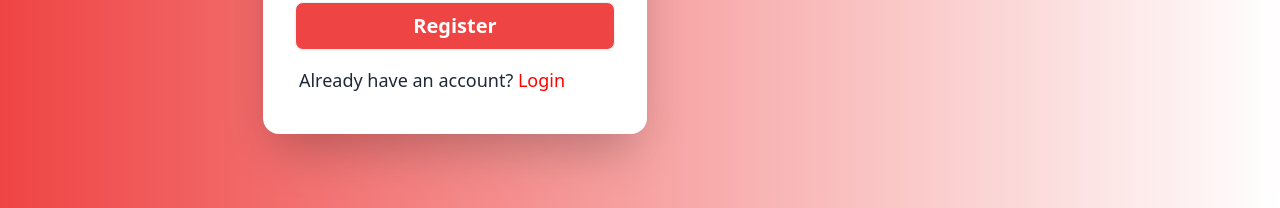
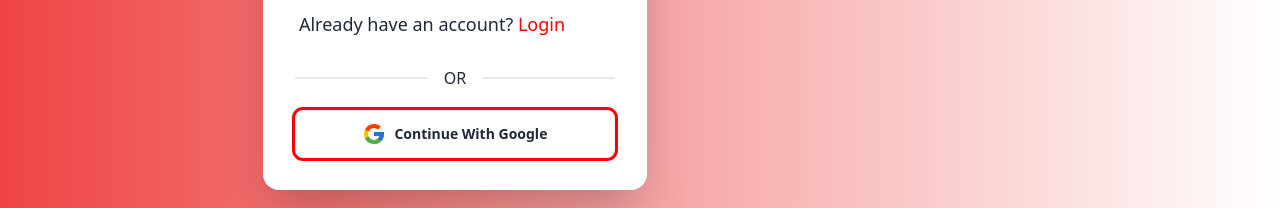
Before and after one commit to alamin175/gofast-courier, a React (Vite) app: page /register in a window 1280 px wide. Shown: the part 558-766 px from the top of the page. Built offline with nearby package versions, Linux system fonts and the light colour scheme; no server answers.

Commit message:
social login with google added

```diff
--- a/src/Pages/Login/Login.jsx
+++ b/src/Pages/Login/Login.jsx
@@ -1,11 +1,12 @@
 import { useContext } from "react";
 import { useForm } from "react-hook-form";
+import { FcGoogle } from "react-icons/fc";
 import { Link, useNavigate } from "react-router-dom";
 import Swal from "sweetalert2";
 import { UserContext } from "../../AuthContext/AuthContext";
 
 const Login = () => {
-  const { signInUser, error, setError } = useContext(UserContext);
+  const { signInUser, error, setError, googleSignIn } = useContext(UserContext);
   const navigate = useNavigate();
 
   const {
@@ -31,6 +32,19 @@
         navigate("/");
       })
       .catch((error) => setError(error.message));
+  };
+
+  const handleGoogleSignIn = () => {
+    googleSignIn().then((data) => {
+      Swal.fire({
+        position: "top-end",
+        icon: "success",
+        title: "User login successfully",
+        showConfirmButton: false,
+        timer: 1500,
+      });
+      navigate("/");
+    });
   };
 
   return (
@@ -104,6 +118,16 @@
                   </Link>
                 </p>
               </label>
+              <div className="divider">OR</div>
+              <div>
+                <button
+                  onClick={handleGoogleSignIn}
+                  className="btn outline w-full bg-transparent outline-[#ff0000] "
+                >
+                  <FcGoogle className="text-2xl"></FcGoogle>
+                  Continue With Google
+                </button>
+              </div>
             </div>
           </div>
         </div>
--- a/src/Pages/Register/Register.jsx
+++ b/src/Pages/Register/Register.jsx
@@ -1,11 +1,12 @@
 import { useContext } from "react";
 import { useForm } from "react-hook-form";
+import { FcGoogle } from "react-icons/fc";
 import { Link, useNavigate } from "react-router-dom";
 import Swal from "sweetalert2";
 import { UserContext } from "../../AuthContext/AuthContext";
 
 const Register = () => {
-  const { createUser, error, setError } = useContext(UserContext);
+  const { createUser, error, setError, googleSignIn } = useContext(UserContext);
   const navigate = useNavigate();
 
   const {
@@ -31,6 +32,19 @@
         navigate("/");
       })
       .catch((error) => setError(error.message));
+  };
+
+  const handleGoogleSignIn = () => {
+    googleSignIn().then((data) => {
+      Swal.fire({
+        position: "top-end",
+        icon: "success",
+        title: "User login successfully",
+        showConfirmButton: false,
+        timer: 1500,
+      });
+      navigate("/");
+    });
   };
 
   return (
@@ -115,6 +129,16 @@
                   </Link>
                 </p>
               </label>
+              <div className="divider">OR</div>
+              <div>
+                <button
+                  onClick={handleGoogleSignIn}
+                  className="btn outline w-full bg-transparent outline-[#ff0000] "
+                >
+                  <FcGoogle className="text-2xl"></FcGoogle>
+                  Continue With Google
+                </button>
+              </div>
             </div>
           </div>
         </div>
```
